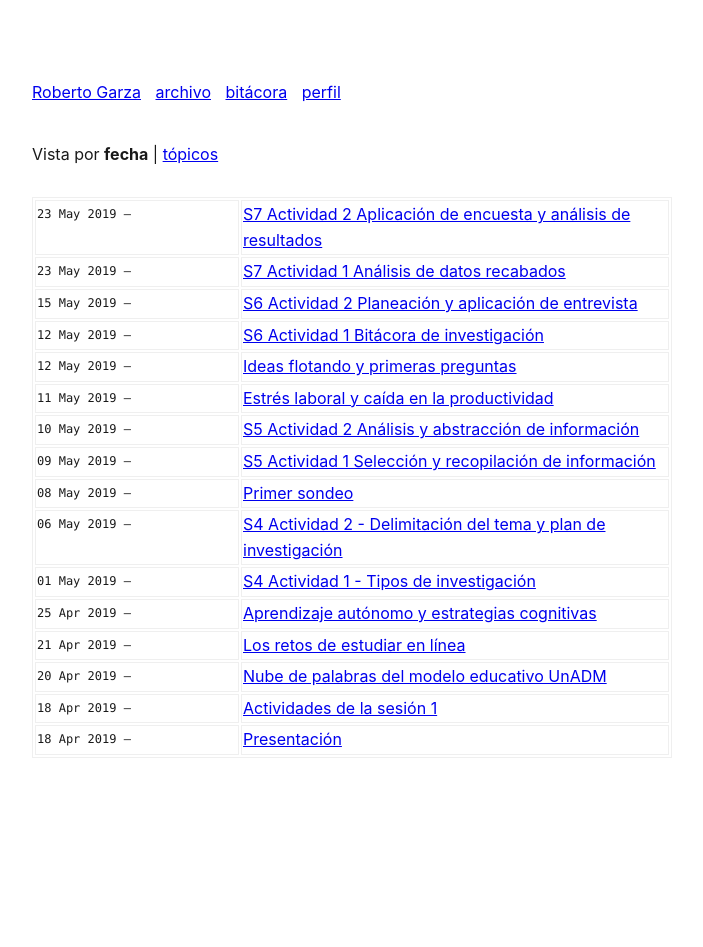
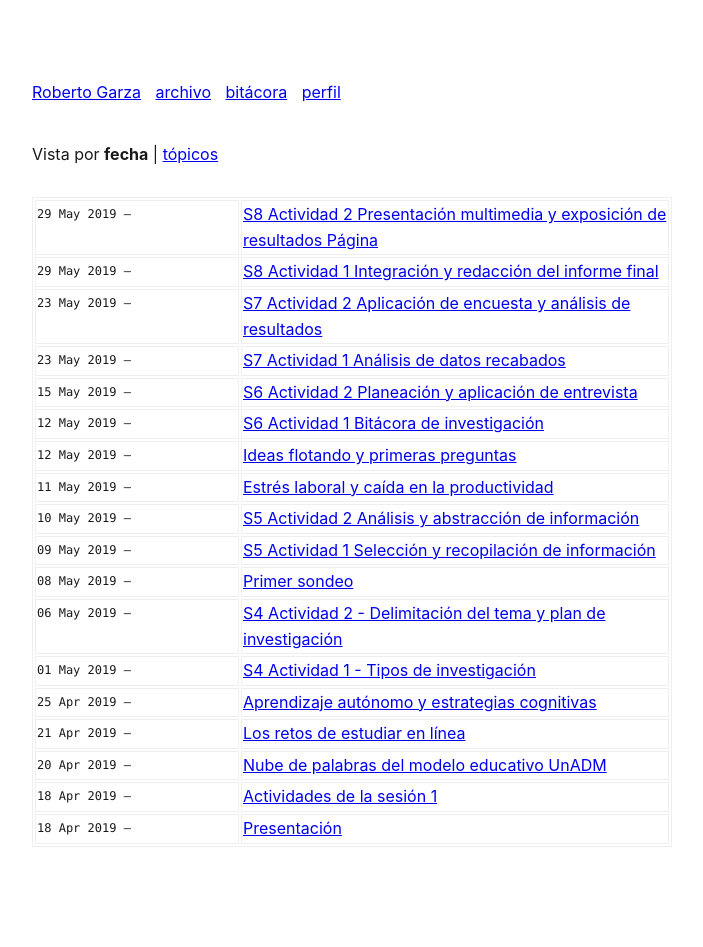
Before and after one commit to totogarza/paxos, a Jekyll site: the page built from archivo.html, in a window 1280 px wide. Shown: the whole page, without its empty margins (288-991 px from the left). Built offline with Jekyll 4.4.1, drawn with Linux system fonts in a browser that asks for light colours; before the commit the page ends 900 px from its top, so only the background shows below that.

Commit message:
last posts

```diff
--- /dev/null
+++ b/_posts/2019-05-29-s8-actividad-1-integracion-y-redaccion-del-informe-final.md
@@ -0,0 +1,10 @@
+---
+layout: post
+title: S8 Actividad 1 Integración y redacción del informe final
+date: 2019-05-29 15:53 +0000
+categories: basic
+comments: true
+---
+
+<embed src="https://res.cloudinary.com/dfhxsuwjv/image/upload/v1559176566/tanoshii/reporte-final.1.0.pdf" width="500" height="375"
+ type="application/pdf">
--- /dev/null
+++ b/_posts/2019-05-29-s8-actividad-2-presentacion-multimedia-y-exposicion-de-resultados-pagina.md
@@ -0,0 +1,21 @@
+---
+layout: post
+title: S8 Actividad 2 Presentación multimedia y exposición de resultados Página
+date: 2019-05-29 15:54 +0000
+categories: basic
+comments: true
+---
+
+<embed src="https://res.cloudinary.com/dfhxsuwjv/image/upload/v1559176934/tanoshii/PRESENTACION-FINAL-compressed.pdf" width="100%" height="350"
+ type="application/pdf">
+
+<br>
+
+<video width="100%" height="400" poster="https://res.cloudinary.com/dfhxsuwjv/image/upload/v1559177035/tanoshii/v-thumb-presentacion-final.png" controls>
+    <source src="video.mp4" type="video/mp4">
+    <source src="video.ogg" type="video/ogg">
+    <source src="video.webm" type="video/webm">
+    <object data="video.mp4" width="470" height="255">
+    <embed src="video.swf" width="470" height="255">
+    </object>
+</video>
```
Also changed, not shown: _posts/2019-05-15-s6-actividad-2-planeacion-y-aplicacion-de-entrevista.md (line endings or trailing spaces).
